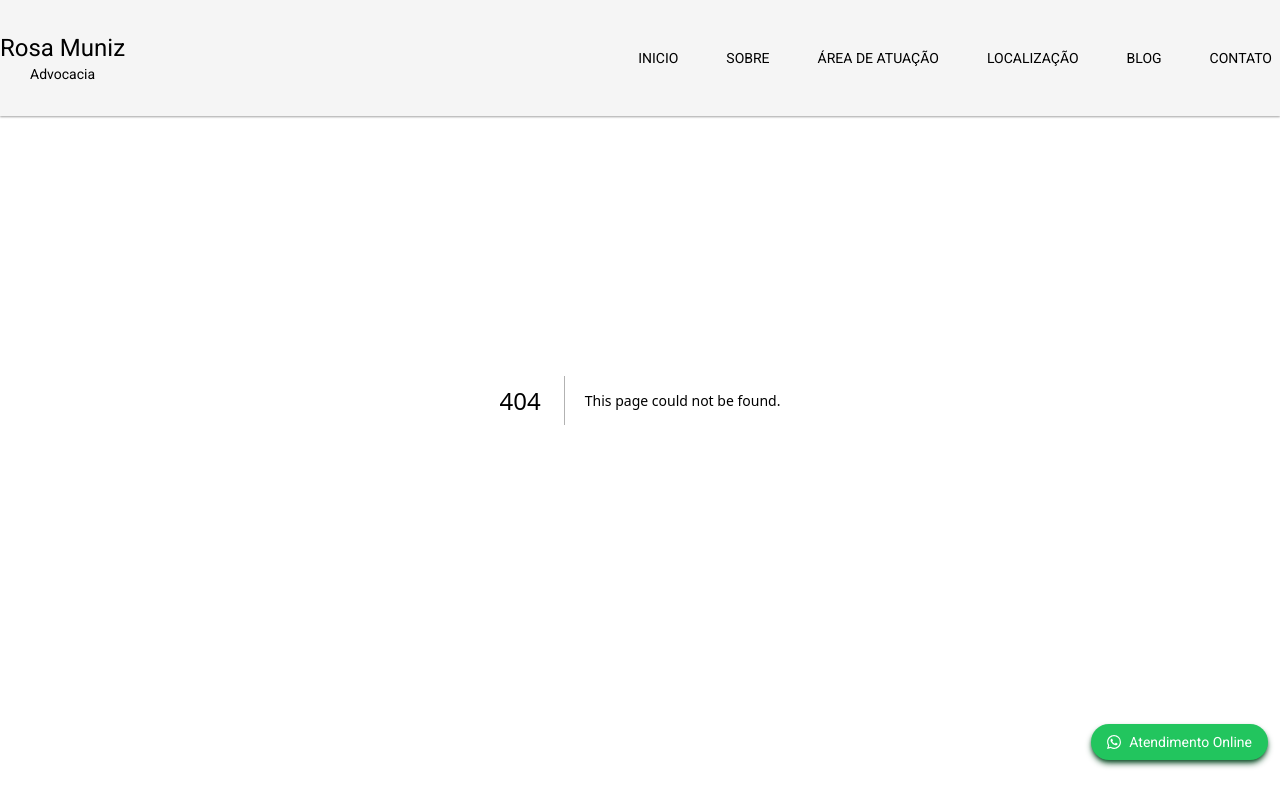
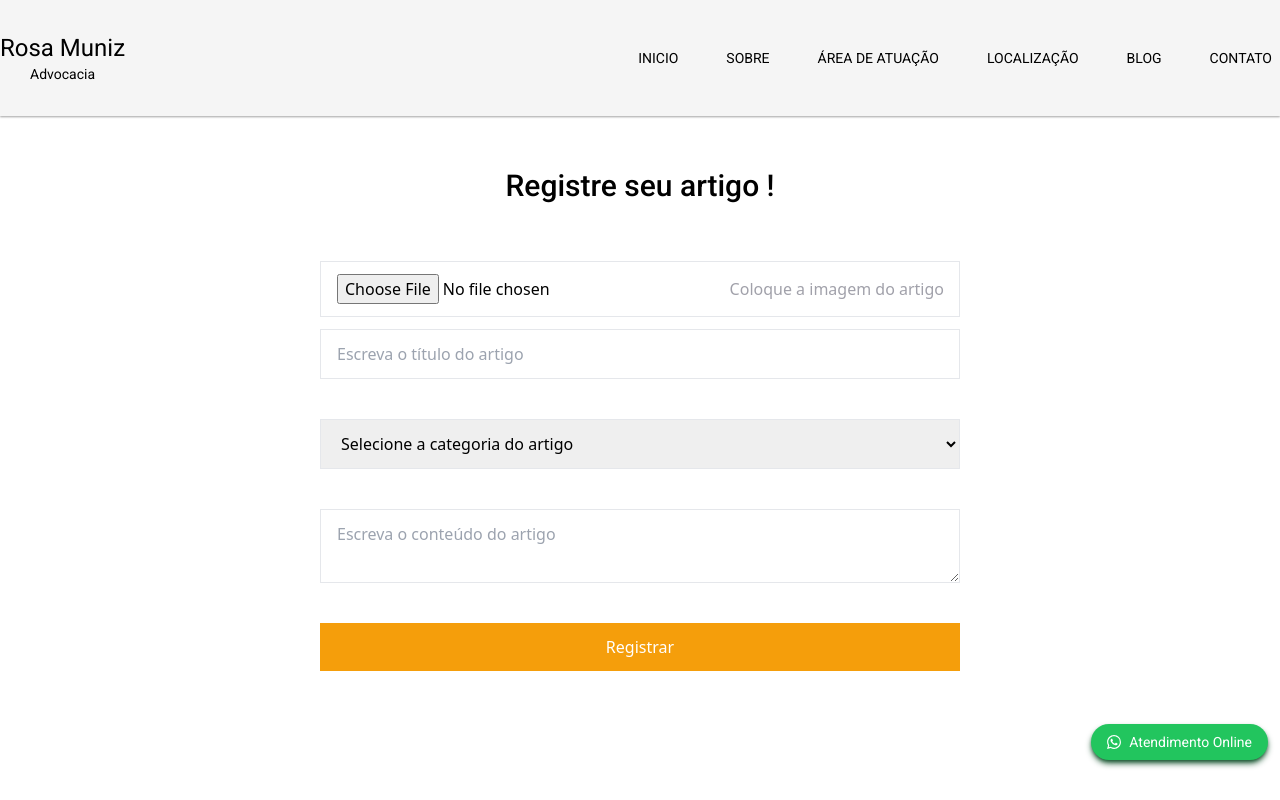
Before and after one commit to andersonjhonatan/project-Advg-RM, a Next.js app: page /adm in a window 1280 px wide. Before the commit this address had no page. Shown: the top 800 px of the page. Built offline with nearby package versions, Linux system fonts and the light colour scheme.

Commit message:
feat: new page adm e new component com o form for article

```diff
--- /dev/null
+++ b/src/pages/adm/FormBlogComponents.tsx
@@ -0,0 +1,54 @@
+import React from 'react'
+import { SubmitHandler, useForm } from 'react-hook-form'
+
+type Props = {}
+
+const FormBlogComponents = (props: Props) => {
+  const {
+    handleSubmit,
+    register,
+    formState: { errors },
+  } = useForm()
+
+  const onSubmit: SubmitHandler<any> = (data) => {
+    console.log(data)
+  }
+  return (
+    <form onSubmit={handleSubmit(onSubmit)} className="flex flex-col gap-10 w-1/2">
+      <div className="flex flex-col gap-2 relative items-center justify-center">
+        <label htmlFor="image" className="text-zinc-400 absolute right-4 ">
+          {' '}
+          Coloque a imagem do artigo
+        </label>
+        <input
+          type="file"
+          className="border py-3 px-4 w-full absolute left-0"
+          {...register('image', { required: true })}
+          placeholder="Ensira a imagem do artigo"
+        />
+      </div>
+      <input
+        className="border py-3 px-4 w-full"
+        {...register('title', { required: true })}
+        placeholder="Escreva o título do artigo"
+      />
+      <select
+        className="border py-3 px-4 w-full "
+        {...register('category', { required: true })}
+      >
+        <option>Selecione a categoria do artigo</option>
+        <option>Selecione uma categoria</option>
+        <option>Selecione uma categoria</option>
+        <option>Selecione uma categoria</option>
+      </select>
+      <textarea
+        className="border py-3 px-4 w-full"
+        {...register('description', { required: true })}
+        placeholder="Escreva o conteúdo do artigo"
+      />
+      <button className="bg-amber-500 py-3 px-4 text-white w-full">Registrar</button>
+    </form>
+  )
+}
+
+export default FormBlogComponents
--- /dev/null
+++ b/src/pages/adm/index.tsx
@@ -0,0 +1,32 @@
+import React from 'react'
+import FormBlogComponents from './FormBlogComponents'
+import { SubmitHandler, useForm } from 'react-hook-form'
+import { Roboto, Righteous } from 'next/font/google'
+import Head from 'next/head'
+
+const roboto = Roboto({ weight: '500', subsets: ['latin'] })
+const righteous = Righteous({ weight: '400', subsets: ['latin'] })
+
+const AdmComponent = () => {
+  return (
+    <>
+    <Head>
+      <title>Página de administrador</title>
+      <link rel="icon" href="/favicon.ico" />
+    </Head>
+    <div
+      className="h-[calc(100vh-64px)] mt-28 w-screen
+      "
+      >
+      <div className="max-w-7xl mx-auto flex flex-col items-center justify-center h-full relative bg-white">
+        <h1 className={`${roboto.className} text-3xl text-black absolute top-14`}>
+          Registre seu artigo !
+        </h1>
+        <FormBlogComponents />
+      </div>
+    </div>
+      </>
+  )
+}
+
+export default AdmComponent
--- a/src/pages/index.tsx
+++ b/src/pages/index.tsx
@@ -4,10 +4,15 @@ import CardsComponents from '@/components/CardsComponents'
 import ContatoCompoent from '@/components/ContatoCompoent'
 import FraseComponent from '@/components/FraseComponent'
 import ValoresComponent from '@/components/ValoresComponent'
+import Head from 'next/head'
 
 export default function Home() {
   return (
     <main className="mt-28">
+      <Head>
+        <title>Rosa Muniz - Advoc</title>
+        <link rel="icon" href="/favicon.ico" />
+      </Head>
       <AboutComponent />
       <CardsComponents />
       <FraseComponent />
```
Also changed, not shown: public/LOGO DR ROSA MUNIZ 2.png (added).
